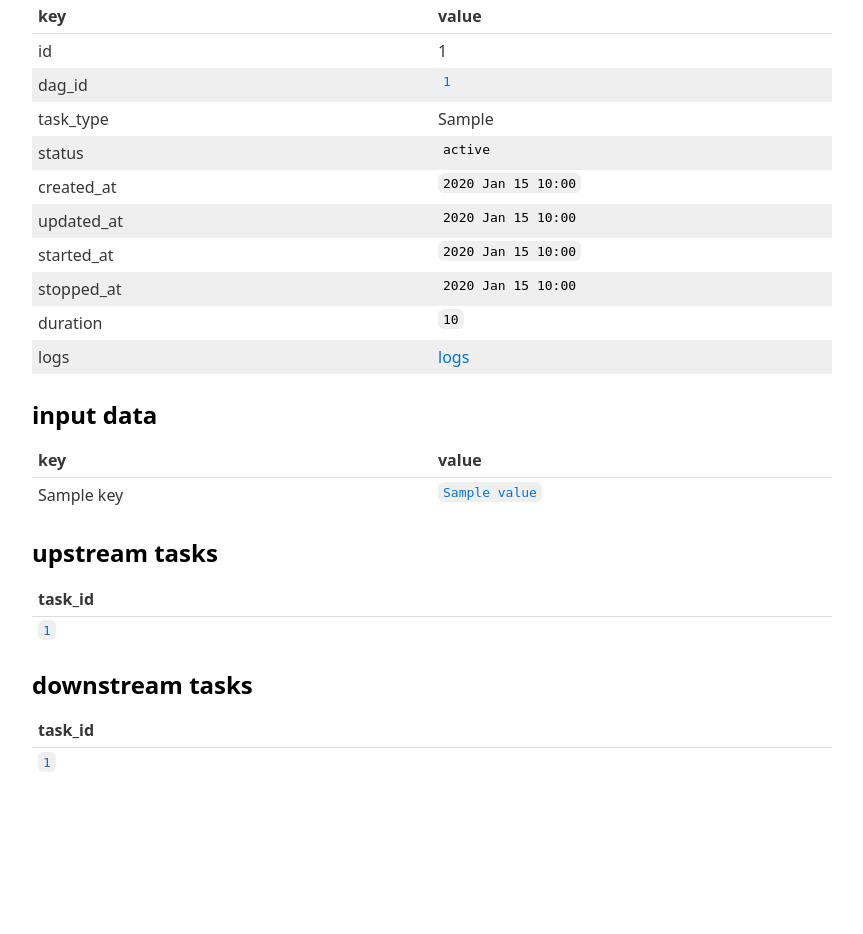
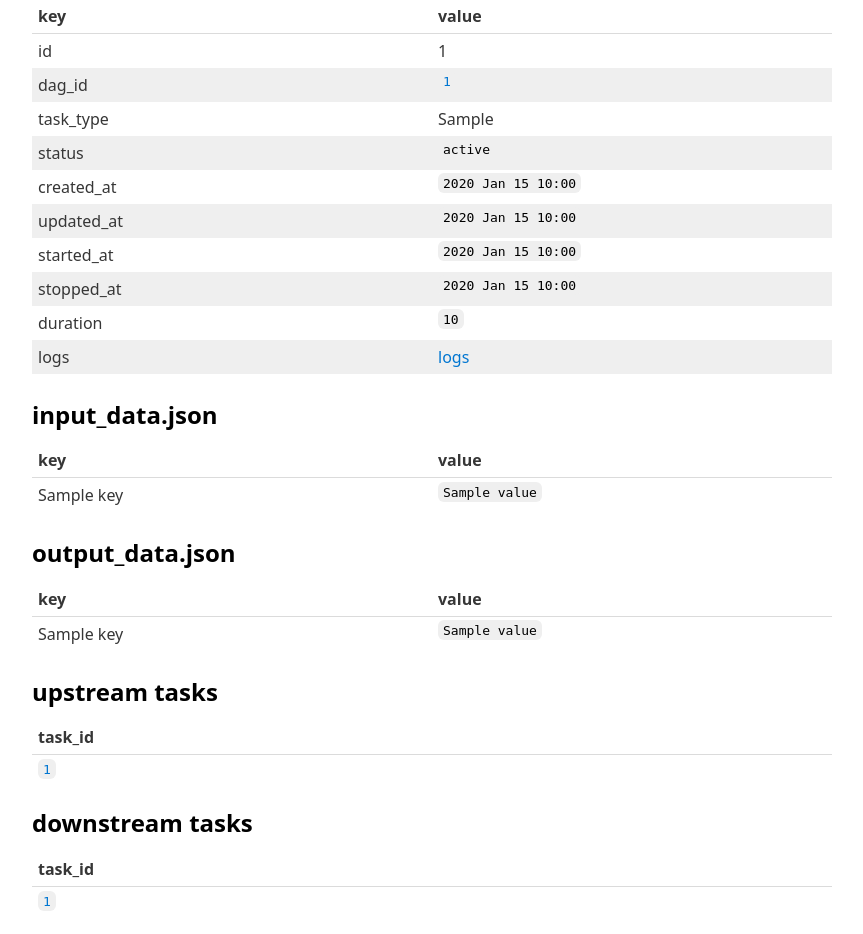
Before and after one commit to tandav/dagops, a FastAPI app: template dagops/static/templates/task.j2 in a window 1280 px wide. Shown: the part 129-1063 px from the top of the page, without its empty margins (208-1071 px from the left). Before the commit the page ends 901 px from the top, so only its background shows below. Run offline with FastAPI, Linux system fonts and the light colour scheme; the template is opened without the code that fills it: most values are stand-ins (such as "Sample title", 1, 10 or a date in 2020); parts of the project's set-up code (start-up, migrations or seed data) failed here and were passed over.

Commit message:
add output data col

```diff
--- a/dagops/daemon.py
+++ b/dagops/daemon.py
@@ -97,7 +97,7 @@ class Daemon:
                         status=status,
                         stopped_at=stopped_at,
                         updated_at=stopped_at,
-                        returncode=p.returncode,
+                        output_data={'returncode': p.returncode},
                     ),
                 )
                 del self.aiotask_to_task_id[aiotask]
--- a/dagops/state/schemas.py
+++ b/dagops/state/schemas.py
@@ -88,6 +88,7 @@ class Task(TaskCreate, WithDuration):
     stopped_at: datetime.datetime | None
     status: TaskStatus
     downstream: list[str] = []
+    output_data: dict | None = None
 
     class Config:
         orm_mode = True
@@ -98,6 +99,7 @@ class TaskUpdate(BaseModel):
     stopped_at: datetime.datetime | None
     updated_at: datetime.datetime
     status: TaskStatus | None
+    output_data: dict | None = None
 
 
 # =============================================================================
--- a/dagops/static/templates/task.j2
+++ b/dagops/static/templates/task.j2
@@ -54,7 +54,7 @@
 </table>
 
 
-<h2>input data</h2>
+<a href="/tasks/{{ task.id }}/input_data.json"><h2>input_data.json</h2></a>
 {% if task.input_data %}
 <table>
 <thead>
@@ -67,13 +67,36 @@
     {% for key, value in task.input_data.items() %}
     <tr>
         <td>{{ key }}</td>
-        <td><a href="/tasks/{{ task.id }}/{{ key }}.json"><code>{{ value }}</code></a></td>
+        <td><code>{{ value }}</code></td>
     </tr>
     {% endfor %}
 </tbody>
 </table>
 {% else %}
-<p>no input_data</p>
+<p>no input data</p>
+{% endif %}
+
+
+<a href="/tasks/{{ task.id }}/output_data.json"><h2>output_data.json</h2></a>
+{% if task.output_data %}
+<table>
+<thead>
+    <tr>
+        <th>key</th>
+        <th>value</th>
+    </tr>
+</thead>
+<tbody>
+    {% for key, value in task.output_data.items() %}
+    <tr>
+        <td>{{ key }}</td>
+        <td><code>{{ value }}</code></td>
+    </tr>
+    {% endfor %}
+</tbody>
+</table>
+{% else %}
+<p>no output data</p>
 {% endif %}
 
 <h2>upstream tasks</h2>
--- a/dagops/static/templates/tasks_table.j2
+++ b/dagops/static/templates/tasks_table.j2
@@ -5,6 +5,7 @@
         <th>dag_id</th>
         <th>status</th>
         <th>input_data</th>
+        <th>output_data</th>
         <th>created_at</th>
         <th>updated_at</th>
         <th>started_at</th>
@@ -20,6 +21,7 @@
         <td><a href="/dags/{{ task.dag_id }}"><code>{{ task.dag_id|truncate(8, end='') if task.dag_id is not none else 'NULL' }}</code></a></td>
         <td><code>{{ task.status }}</code></td>
         <td><a href="/tasks/{{ task.id }}/input_data.json"><code>{{ task.input_data | string | truncate(10) }}</code></a></td>
+        <td><a href="/tasks/{{ task.id }}/output_data.json"><code>{{ task.output_data | string | truncate(10) }}</code></a></td>
         <td><code>{{ task.created_at|format_time if task.created_at is not none else 'NULL'}}</code></td>
         <td><code>{{ task.updated_at|format_time if task.updated_at is not none else 'NULL'}}</code></td>
         <td><code>{{ task.started_at|format_time if task.started_at is not none else 'NULL'}}</code></td>
```
